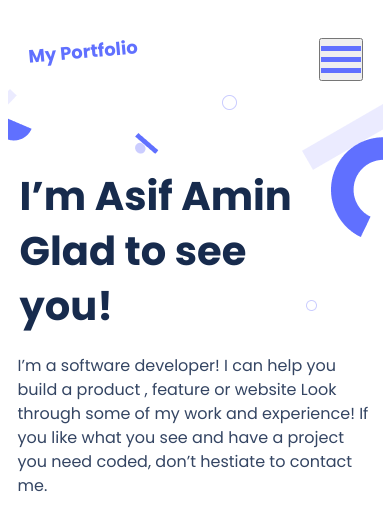
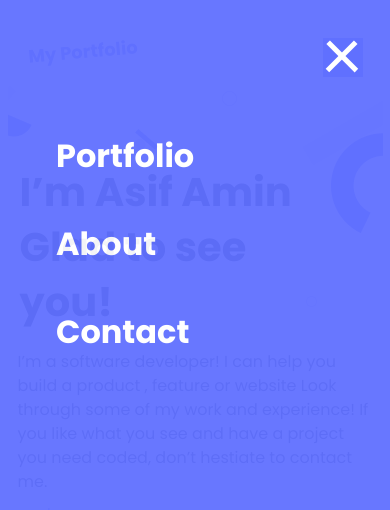
Before and after one commit to asifaminisonline/portfolio_website, a website: page index.html in a window 390 px wide. Both pictures are taken after a click on the button 340 px from the left and 59 px from the top of the page. Shown: the top 510 px of the page. Drawn offline with nearby package versions, Linux system fonts and the light colour scheme.

Commit message:
some changes in index.html

```diff
--- a/index.html
+++ b/index.html
@@ -24,7 +24,11 @@
         </ul>
       </div>
     </nav>
-
+    <nav class="mobile-nav">
+      <a href="#portfolio">Portfolio</a>
+      <a href="#About">About</a>
+      <a href="#contact">Contact</a>
+    </nav>
     </header>
 
 
--- a/main.js
+++ b/main.js
@@ -7,3 +7,7 @@ const mobile_nav = document.querySelector(".mobile-nav");
 menu_btn.addEventListener("click", function () {
   menu_btn.classList.toggle("is-active");
   mobile_nav.classList.toggle("is-active");
+  $(".mobile-nav a").on("click", function () {
+    $("#onclick").click();
+  });
+});
--- a/styles.css
+++ b/styles.css
@@ -21,7 +21,17 @@ a {
   padding-top: 30px;
 }
 
-
+.hamburger {
+  z-index: 999;
+  position: relative;
+  display: block;
+  width: 40px;
+  cursor: pointer;
+  appearance: none;
+  background: #fff;
+  outline: none;
+  border: none;
+}
 
 .hamburger .bar,
 .hamburger::after,
```
